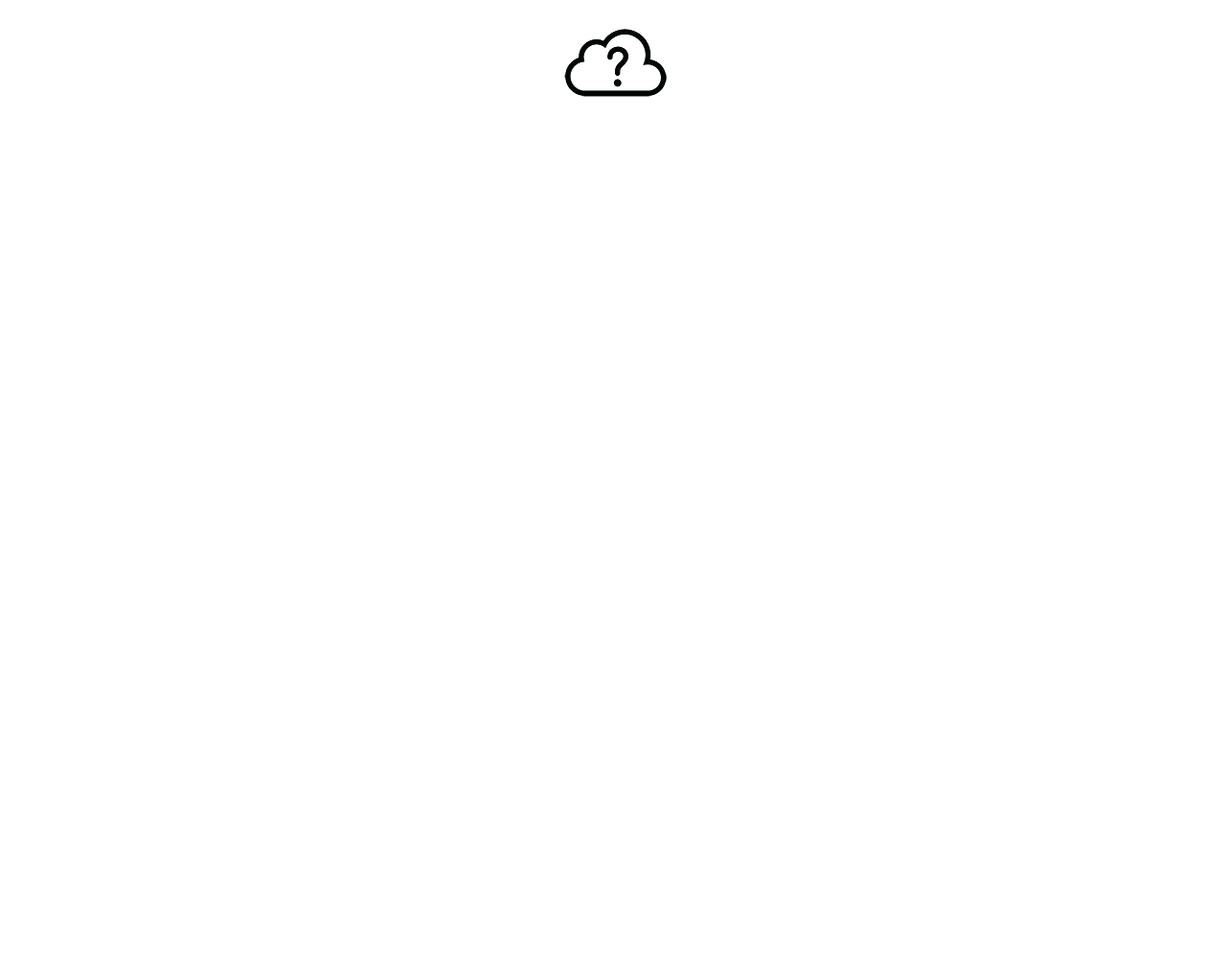
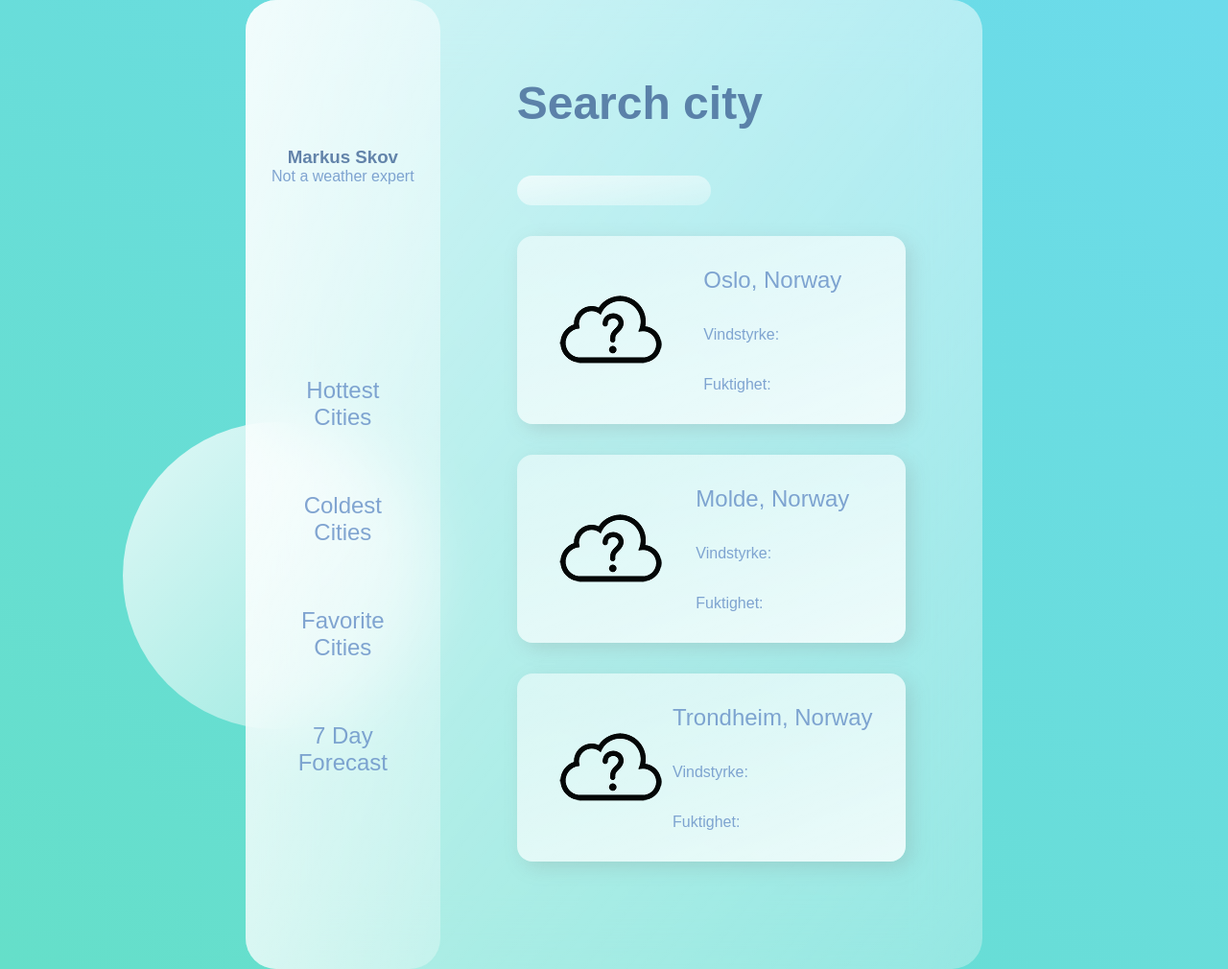
Before and after one commit to markusskov/weatherApp, a plain HTML site: page index.html in a window 1280 px wide. Shown: the whole page at 96% size. Before the commit the page ends 800 px from the top, so only its background shows below. Drawn offline with Linux system fonts and the light colour scheme; no server answers; a web font is replaced by a local one.

Commit message:
weatherApp 0.3
- Added glass layout.
- Added API for Molde and Trondheim.

```diff
--- a/css/style.css
+++ b/css/style.css
@@ -1,41 +1,152 @@
-@import url('https://use.typekit.net/krp5hcc.css');
-
 * {
-  font-family: 'proxima nova', sans-serif;
   margin: 0;
   padding: 0;
+  box-sizing: border-box;
 }
 
-body {
-  max-width: 800px;
-  margin: auto;
+h1 {
+  color: #426696;
+  font-weight: 600;
+  font-size: 3rem;
+  opacity: 0.8;
+}
+h2,
+p {
+  color: #658ec6;
+  font-weight: 500;
+  opacity: 0.8;
 }
 
-.deegree_container {
+h3 {
+  color: #426696;
+  font-weight: 600;
+  opacity: 0.8;
+}
+
+main {
+  font-family: 'Poppins', sans-serif;
+  min-height: 100vh;
+  background: linear-gradient(to right top, #65dfc9, #6cdbeb);
   display: flex;
   align-items: center;
   justify-content: center;
 }
 
-.grader {
-  font-size: 2rem;
+.glass {
+  background: white;
+  min-height: 80vh;
+  width: 60%;
+  background: linear-gradient(
+    to right bottom,
+    rgba(255, 255, 255, 0.7),
+    rgba(255, 255, 255, 0.3)
+  );
+  border-radius: 2rem;
+  z-index: 2;
+  backdrop-filter: blur(2rem);
+  display: flex;
+}
+.circle1 {
+  background: white;
+  background: linear-gradient(
+    to right bottom,
+    rgba(255, 255, 255, 0.8),
+    rgba(255, 255, 255, 0.3)
+  );
+  height: 20rem;
+  width: 20rem;
+  position: absolute;
+  border-radius: 50%;
 }
 
-.grader_font {
-  font-size: 3rem;
+.circle1 {
+  bottom: 5%;
+  left: 10%;
+}
+.dashboard {
+  flex: 1;
+  display: flex;
+  flex-direction: column;
+  align-items: center;
+  justify-content: space-evenly;
+  text-align: center;
+  background: linear-gradient(
+    to right bottom,
+    rgba(255, 255, 255, 0.7),
+    rgba(255, 255, 255, 0.3)
+  );
+  border-radius: 2rem;
+}
+.link {
+  display: flex;
+  margin: 2rem 0rem;
+  padding: 1rem 0rem;
+  align-items: center;
+}
+.link h2 {
+  padding: 0rem 2rem;
 }
 
-.bold {
-  font-weight: bold;
+.weather-dash {
+  flex: 2;
 }
 
-.oversikt_container {
-  margin-top: 30px;
+/* Weather Dash */
+.status {
+  margin-bottom: 3rem;
+}
+
+.search input {
+  background: linear-gradient(
+    to right bottom,
+    rgba(255, 255, 255, 0.7),
+    rgba(255, 255, 255, 0.3)
+  );
+  border: none;
+  width: 50%;
+  padding: 0.5rem;
+  border-radius: 2rem;
+  margin-top: 3rem;
+}
+
+.weather-dash {
+  margin: 5rem;
   display: flex;
-  justify-content: center;
+  flex-direction: column;
+  justify-content: space-evenly;
+}
+
+.card {
+  display: flex;
+  background: linear-gradient(
+    to left top,
+    rgba(255, 255, 255, 0.8),
+    rgba(255, 255, 255, 0.5)
+  );
+  border-radius: 1rem;
+  margin: 2rem 0rem;
+  padding: 2rem;
+  box-shadow: 6px 6px 20px rgba(122, 122, 122, 0.212);
+  justify-content: space-between;
+}
+
+.card-info {
+  display: flex;
+  flex-direction: column;
+  justify-content: space-between;
 }
 
 .vind,
-.fuktighet {
-  margin-left: 50px;
+.vind-molde,
+.vind-trondheim,
+.fuktighet,
+.fuktighet-molde,
+.fuktighet-trondheim {
+  display: flex;
 }
+
+.grader,
+.grader-molde,
+.grader-trondheim {
+  font-size: 4rem;
+}
--- a/index.html
+++ b/index.html
@@ -7,14 +7,73 @@
     <title>Document</title>
   </head>
   <body>
-    <div class="deegree_container">
-      <div class="weather-icon"><img src="/icons/unknown.png" /></div>
-      <div class="grader"></div>
-    </div>
-    <div class="oversikt_container">
-      <div class="vind"></div>
-      <div class="fuktighet"></div>
-    </div>
+    <main>
+      <section class="glass">
+        <div class="dashboard">
+          <div class="user">
+            <h3>Markus Skov</h3>
+            <p>Not a weather expert</p>
+          </div>
+          <div class="links">
+            <div class="link">
+              <h2>Hottest Cities</h2>
+            </div>
+            <div class="link">
+              <h2>Coldest Cities</h2>
+            </div>
+            <div class="link">
+              <h2>Favorite Cities</h2>
+            </div>
+            <div class="link">
+              <h2>7 Day Forecast</h2>
+            </div>
+          </div>
+        </div>
+        <div class="weather-dash">
+          <div class="search">
+            <h1>Search city</h1>
+            <input type="text" />
+          </div>
+          <div class="cards">
+            <div class="card">
+              <div class="weather-icon">
+                <img src="./icons/unknown.png" alt="" />
+              </div>
+              <div class="card-info">
+                <h2>Oslo, Norway</h2>
+                <p class="vind">Vindstyrke:&nbsp;</p>
+                <p class="fuktighet">Fuktighet:&nbsp;</p>
+              </div>
+              <h2 class="grader"></h2>
+            </div>
+            <div class="cards">
+              <div class="card">
+                <div class="weather-icon-molde">
+                  <img src="./icons/unknown.png" alt="" />
+                </div>
+                <div class="card-info">
+                  <h2>Molde, Norway</h2>
+                  <p class="vind-molde">Vindstyrke: &nbsp;</p>
+                  <p class="fuktighet-molde">Fuktighet: &nbsp;</p>
+                </div>
+                <h2 class="grader-molde"></h2>
+              </div>
+              <div class="cards">
+                <div class="card">
+                  <div class="weather-icon-trondheim">
+                    <img src="./icons/unknown.png" alt="" />
+                  </div>
+                  <div class="card-info">
+                    <h2>Trondheim, Norway</h2>
+                    <p class="vind-trondheim">Vindstyrke: &nbsp;</p>
+                    <p class="fuktighet-trondheim">Fuktighet: &nbsp;</p>
+                  </div>
+                  <h2 class="grader-trondheim"></h2>
+                </div>
+        </div>
+      </section>
+    </main>
+    <div class="circle1"></div>
     <script src="js/script.js"></script>
   </body>
 </html>
--- a/js/script.js
+++ b/js/script.js
@@ -10,19 +10,68 @@ function getWeather() {
       locationIcon.innerHTML = `<img src="icons/${icon}.png"></img>`;
 
       document.querySelector('.grader').innerHTML = `
-      <h3>Oslo, Norge</h3>
       <div class="grader_font">${Math.round(data.current.temp)}°</div>
       `;
 
-      document.querySelector('.vind').innerHTML = `
-      <p>Vindstyrke:</p><p class="bold">${data.current.wind_speed} m/s</p>
+      document.querySelector('.vind').innerHTML += `
+      <p class="bold">${data.current.wind_speed} m/s</p>
       `;
 
-      document.querySelector('.fuktighet').innerHTML = `
-      <p>Fuktighet:</p><p class="bold">${data.current.humidity} %</p>
+      document.querySelector('.fuktighet').innerHTML += `
+      <p class="bold">${data.current.humidity} %</p>
       `;
     });
 }
 getWeather();
 
-// .then((data) => console.log(Math.round(data.current.temp)))
+function getWeatherMolde() {
+  fetch(
+    'https://api.openweathermap.org/data/2.5/onecall?lat=62.7372&lon=7.1607&appid=c00a488091e665d81db55d4e2948cf0d&units=metric'
+  )
+    .then((res) => res.json())
+    .then((data) => {
+      console.log(data);
+      let locationIcon = document.querySelector('.weather-icon-molde');
+      const icon = data.current.weather[0].icon;
+      locationIcon.innerHTML = `<img src="icons/${icon}.png"></img>`;
+
+      document.querySelector('.grader-molde').innerHTML = `
+      <div class="grader_font">${Math.round(data.current.temp)}°</div>
+      `;
+
+      document.querySelector('.vind-molde').innerHTML += `
+      <p class="bold">${data.current.wind_speed} m/s</p>
+      `;
+
+      document.querySelector('.fuktighet-molde').innerHTML += `
+      <p class="bold">${data.current.humidity} %</p>
+      `;
+    });
+}
+getWeatherMolde();
+
+function getWeatherTrondheim() {
+  fetch(
+    'https://api.openweathermap.org/data/2.5/onecall?lat=63.4305&lon=10.3951&appid=c00a488091e665d81db55d4e2948cf0d&units=metric'
+  )
+    .then((res) => res.json())
+    .then((data) => {
+      console.log(data);
+      let locationIcon = document.querySelector('.weather-icon-trondheim');
+      const icon = data.current.weather[0].icon;
+      locationIcon.innerHTML = `<img src="icons/${icon}.png"></img>`;
+
+      document.querySelector('.grader-trondheim').innerHTML = `
+      <div class="grader_font">${Math.round(data.current.temp)}°</div>
+      `;
+
+      document.querySelector('.vind-trondheim').innerHTML += `
+      <p class="bold">${data.current.wind_speed} m/s</p>
+      `;
+
+      document.querySelector('.fuktighet-trondheim').innerHTML += `
+      <p class="bold">${data.current.humidity} %</p>
+      `;
+    });
+}
+getWeatherTrondheim();
```
Also changed, not shown: 1 other file.
